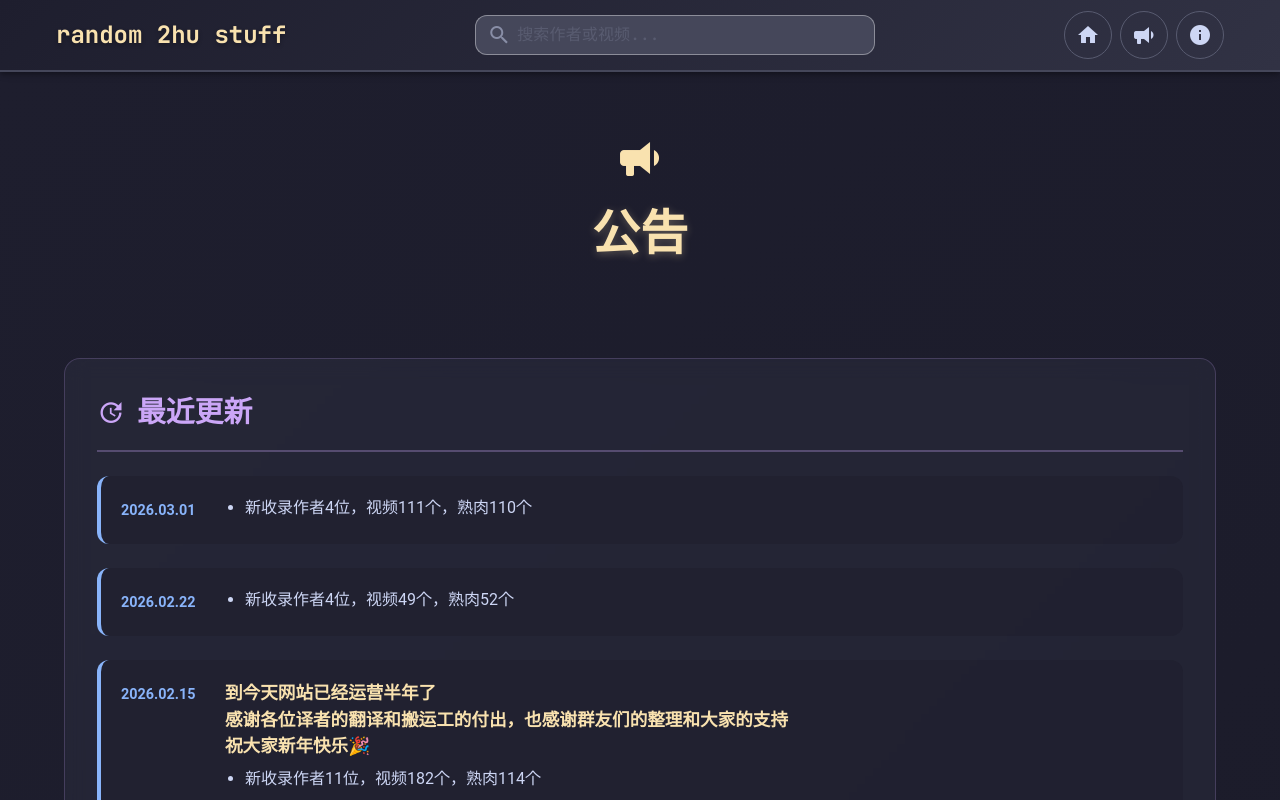
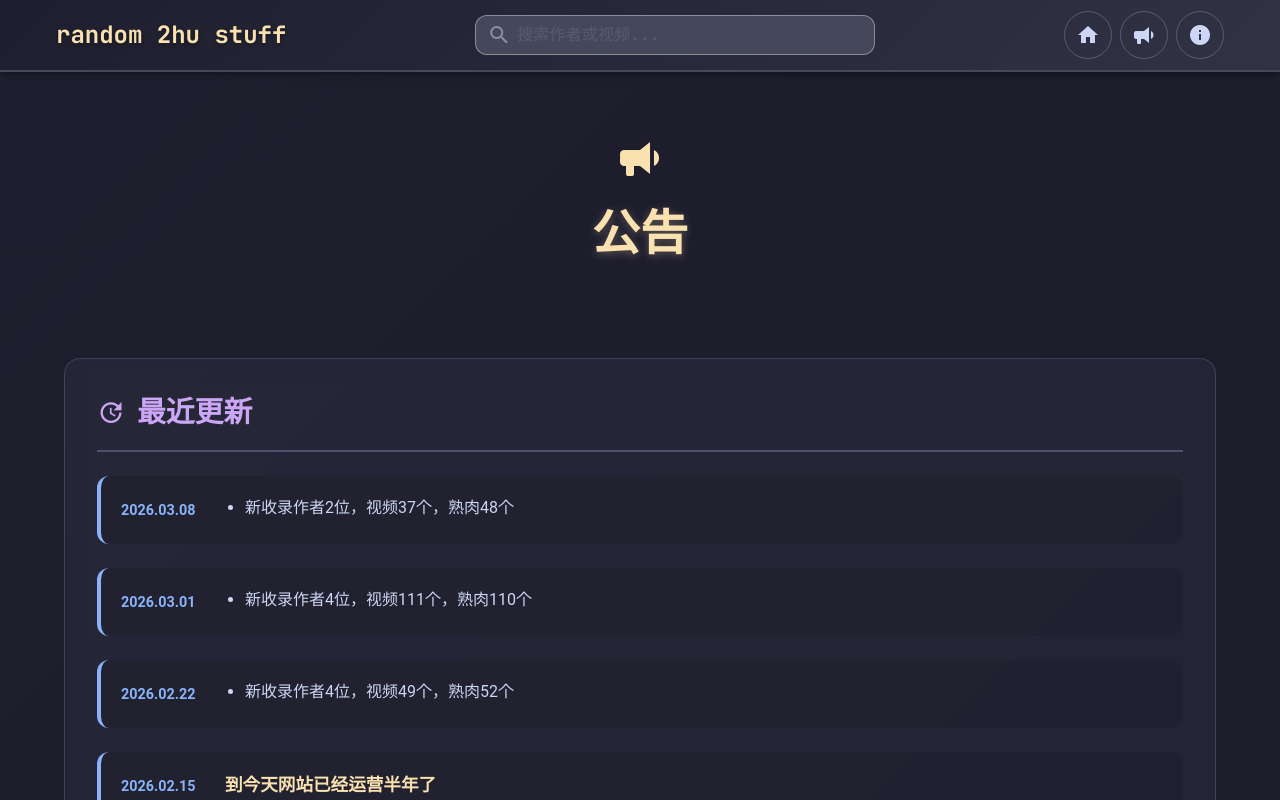
Before and after one commit to RandomNEET/random-2hu-stuff, a Vue app in the folder frontend/: page /announce in a window 1280 px wide. Shown: the top 800 px of the page. Built offline with nearby package versions, Linux system fonts and the light colour scheme; no server answers.

Commit message:
update content

```diff
--- a/frontend/src/views/AnnounceView.vue
+++ b/frontend/src/views/AnnounceView.vue
@@ -15,6 +15,15 @@
         </div>
 
         <div class="update-timeline">
+          <div class="update-item">
+            <div class="update-date">2026.03.08</div>
+            <div class="update-content">
+              <ul>
+                <li>新收录作者2位，视频37个，熟肉48个</li>
+              </ul>
+            </div>
+          </div>
+
           <div class="update-item">
             <div class="update-date">2026.03.01</div>
             <div class="update-content">
```
